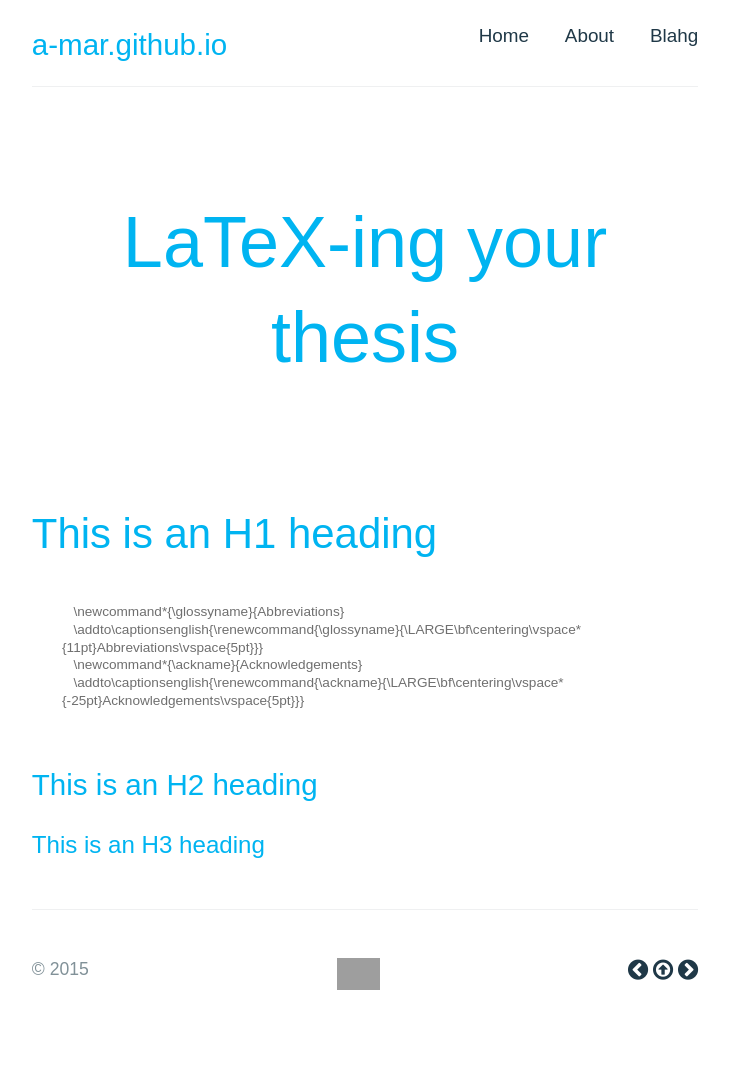
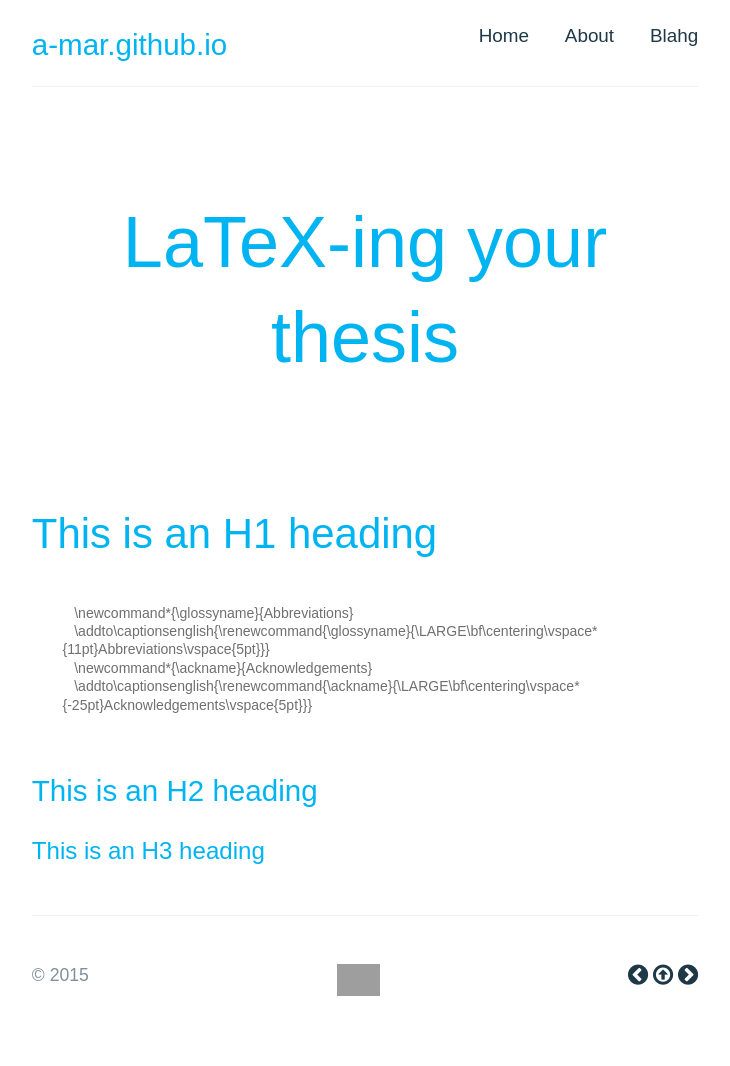
Before and after one commit to a-mar/blahg, a Jekyll site: the page built from index.html, in a window 1280 px wide. Shown: the whole page, without its empty margins (275-1005 px from the left). Built offline with Jekyll 4.4.1, drawn with Linux system fonts in a browser that asks for light colours; nearby versions of some CDN libraries; some web fonts are replaced; Markdown is read by kramdown in place of the engine named in the settings; grey boxes are pictures that could not be loaded.

Commit message:
Update asdf.css

```diff
--- a/stylesheets/asdf.css
+++ b/stylesheets/asdf.css
@@ -8,8 +8,8 @@ code,kbd,pre,samp {
   font-family: 'FiraMono', sans-serif;
   overflow: auto;
   /*width: 700px;*/
-  font-size:65%;
-  line-height:1.3;
+  font-size:67%;
+  line-height:1.31;
 }
 
 /* Colors
```
